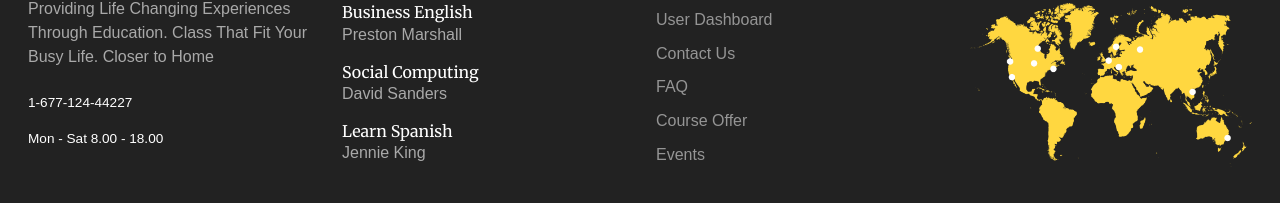
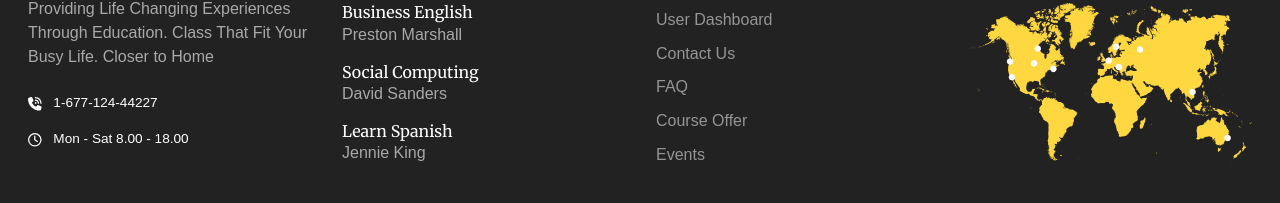
Before and after one commit to carloeusebi/proj-html-vuejs, a Vue app: page / in a window 1280 px wide. Shown: the part 7326-7529 px from the top of the page. Built offline with nearby package versions, Linux system fonts and the light colour scheme.

Commit message:
Added footer icons

```diff
--- a/src/components/AppFooter.vue
+++ b/src/components/AppFooter.vue
@@ -11,8 +11,22 @@ export default { components: { AppLogo } };
 					<div class="col">
 						<AppLogo />
 						<p>Providing Life Changing Experiences Through Education. Class That Fit Your Busy Life. Closer to Home</p>
-						<div class="links"><a href="tel:1-677-124-44227">1-677-124-44227</a></div>
-						<div class="links"><a href="#">Mon - Sat 8.00 - 18.00</a></div>
+						<div class="links">
+							<a href="tel:1-677-124-44227">
+								<font-awesome-icon
+									:icon="['fas', 'phone-volume']"
+									class="me-2" />
+								1-677-124-44227</a
+							>
+						</div>
+						<div class="links">
+							<a href="#">
+								<font-awesome-icon
+									:icon="['far', 'clock']"
+									class="me-2" />
+								Mon - Sat 8.00 - 18.00</a
+							>
+						</div>
 					</div>
 					<div class="col">
 						<h3>Popular Courses</h3>
@@ -71,6 +85,14 @@ footer {
 		font-size: 0.85rem;
 		padding: 0.5rem 0;
 		color: white;
+
+		svg {
+			transition: color 300ms;
+		}
+
+		&:hover svg {
+			color: $background-blue;
+		}
 	}
 }
 
@@ -107,7 +129,7 @@ ul {
 	}
 	* {
 		cursor: pointer;
-		transition: color 200ms;
+		transition: color 300ms;
 	}
 
 	h4:hover {
--- a/src/main.js
+++ b/src/main.js
@@ -16,9 +16,8 @@ import {
 	faTag,
 	faXmark,
 	faPhoneVolume,
-	faClock,
 } from '@fortawesome/free-solid-svg-icons';
-import { faHeart } from '@fortawesome/free-regular-svg-icons';
+import { faHeart, faClock } from '@fortawesome/free-regular-svg-icons';
 
 library.add(
 	faBagShopping,
```
